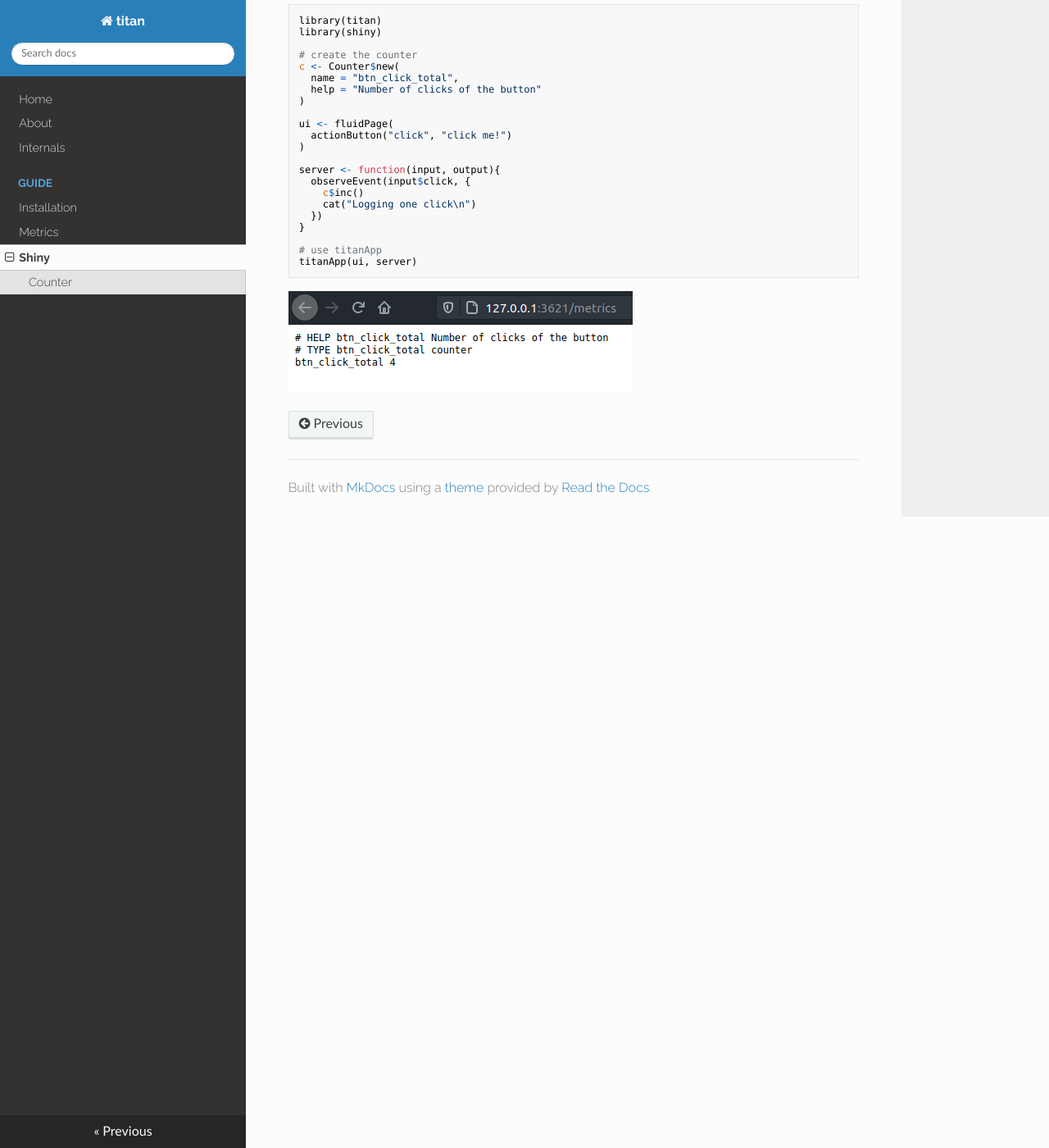
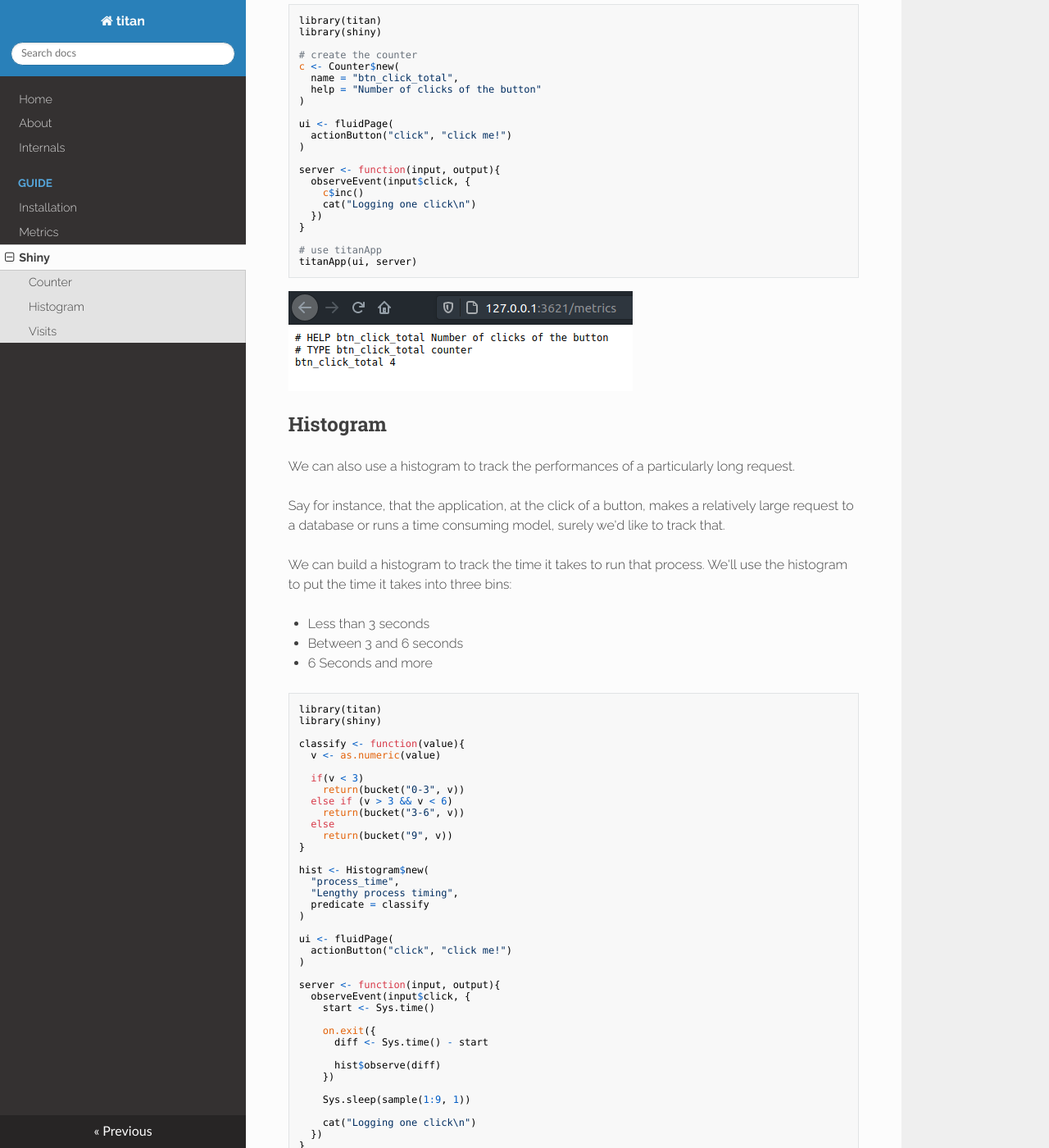
Before and after one commit to devOpifex/titan, an MkDocs documentation site: the page built from docs/guide/shiny.md, in a window 1280 px wide and 1400 px high, scrolled down 797 px. Shown: the whole window at 82% size. Built offline with MkDocs 1.6.1, drawn with Linux system fonts in a browser that asks for light colours; nearby versions of some CDN libraries; some of the changed text lies outside the part shown.

Commit message:
add histogram to shiny docs

````diff
--- a/docs/guide/shiny.md
+++ b/docs/guide/shiny.md
@@ -54,3 +54,63 @@ titanApp(ui, server)
 ```
 
 ![](../images/shiny-basic.png)
+
+## Histogram
+
+We can also use a histogram to track the performances of a particularly long request.
+
+Say for instance, that the application, at the click of a button, makes a relatively large request to a database or runs a time consuming model, surely we'd like to track that.
+
+We can build a histogram to track the time it takes to run that process. We'll use the histogram to put the time it takes into three bins:
+
+- Less than 3 seconds
+- Between 3 and 6 seconds
+- 6 Seconds and more
+
+```r
+library(titan)
+library(shiny)
+
+classify <- function(value){
+  v <- as.numeric(value)
+
+  if(v < 3)
+    return(bucket("0-3", v))
+  else if (v > 3 && v < 6)
+    return(bucket("3-6", v))
+  else
+    return(bucket("9", v))
+}
+
+hist <- Histogram$new(
+  "process_time",
+  "Lengthy process timing",
+  predicate = classify
+)
+
+ui <- fluidPage(
+  actionButton("click", "click me!")
+)
+
+server <- function(input, output){
+  observeEvent(input$click, {
+    start <- Sys.time()
+
+    on.exit({
+      diff <- Sys.time() - start
+
+      hist$observe(diff)
+    })
+
+    Sys.sleep(sample(1:9, 1))
+
+    cat("Logging one click\n")
+  })
+}
+
+titanApp(ui, server)
+```
+
+![](../images/shiny-histogram.png)
+
+## Visits
````
Also changed, not shown: docs/guide/metrics.md (+1 -1 lines), docs/images/shiny-histogram.png (added), site/guide/metrics/index.html, site/guide/shiny/index.html, site/images/shiny-histogram.png (added), site/index.html, site/search/search_index.json, 3 other files.
